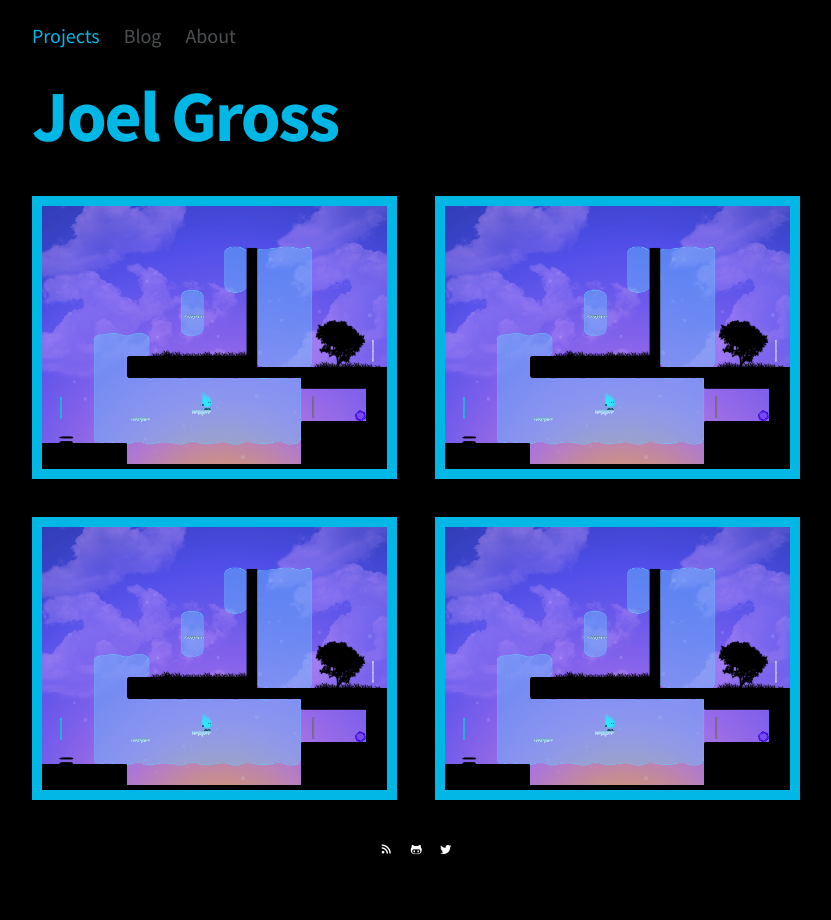
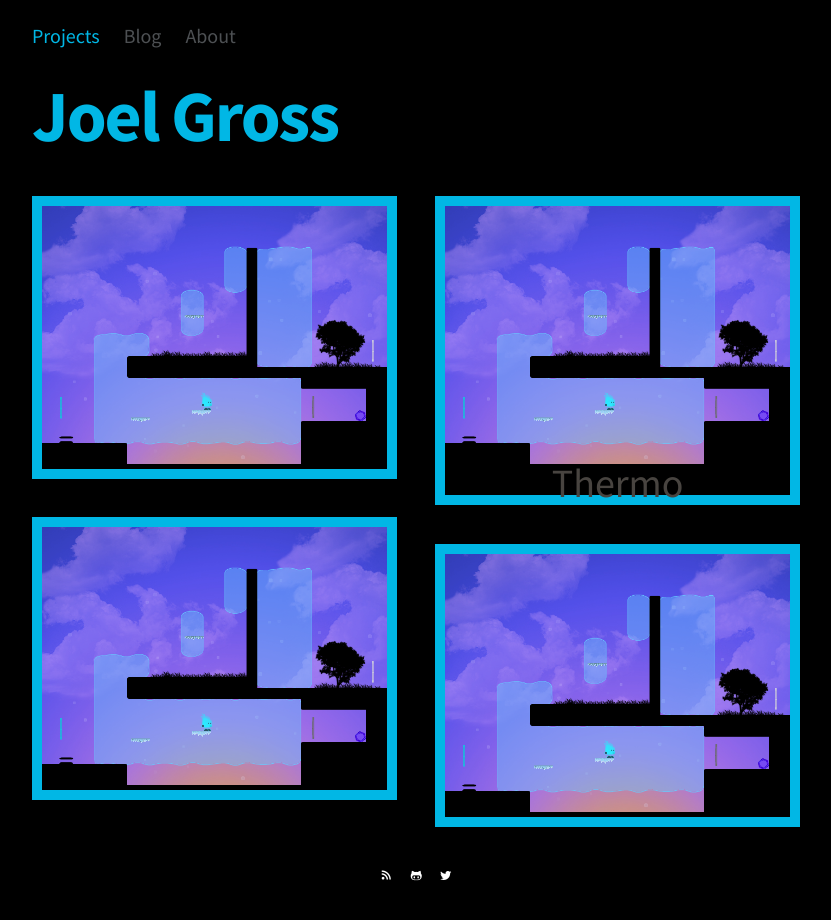
Before and after one commit to JAGJ10/jagj10.github.io, a Jekyll site: the page built from index.html, in a window 1280 px wide. Shown: the whole page, without its empty margins (224-1055 px from the left). Built offline with Jekyll 4.4.1, drawn with Linux system fonts in a browser that asks for light colours.

Commit message:
centering not working

```diff
--- a/index.html
+++ b/index.html
@@ -14,7 +14,12 @@
                 <a class = "button" id = "thermo" href = "thermo"><img src="../images/thermo.png"/><span class = "title">Thermo</span></a>
             </div>
             <div class = "righttile">
-                <a class = "button" id = "thermo" href = "thermo"><img src="../images/thermo.png"></a>
+                <a class = "button" id = "thermo" href = "thermo"><img src="../images/thermo.png">
+                    <b class = "title2">
+                        <h1>Thermo</h1>
+                    </b>
+                </a>
+
             </div>
         <div class = "row">
             <div class = "lefttile">
--- a/static/projects.css
+++ b/static/projects.css
@@ -9,8 +9,21 @@
 	text-align: center;
 }
 
+.button:before {
+	content: '';
+	display: inline-block;
+	height: 100%;
+	vertical-align: middle;
+}
+
 .button img {
 	width: 100%;
+}
+
+b.title2 {
+	display: inline-block;
+	vertical-align: middle;
+	width: 75%;
 }
 
 span.title {
@@ -21,7 +34,7 @@
 	opacity: 0;
 	left: 0;
 	right: 0;
-	padding-top: 33%;
+	vertical-align: middle;
 }
 
 div.lefttile {
```
